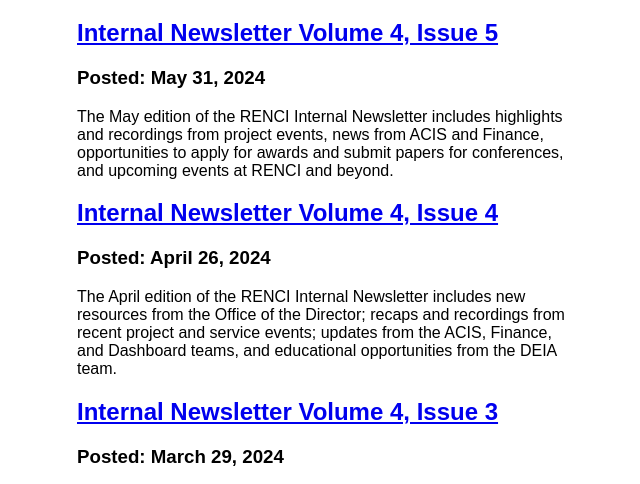
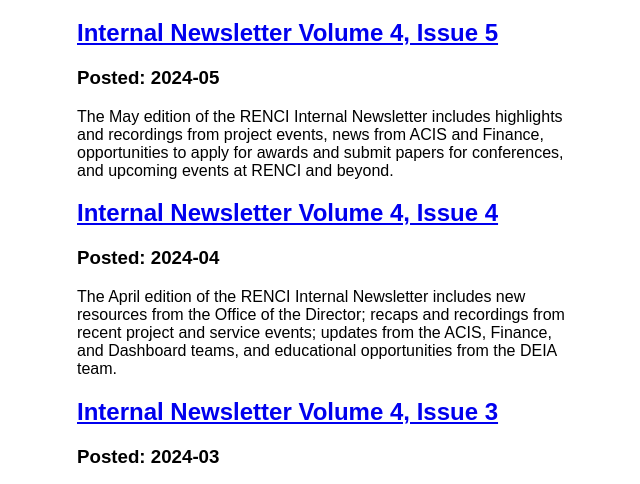
Before and after one commit to nathanlf/the-great-gatsby, a Gatsby site: page /archive in a window 1280 px wide. Shown: the part 275-759 px from the top of the page, without its empty margins (313-953 px from the left). Built offline with nearby package versions, Linux system fonts and the light colour scheme; Gatsby itself is replaced by a stand-in of ours.

Commit message:
Rework content structure, naming convention, frontmatter, URLs, and fix newest edition page

```diff
--- a/gatsby-node.js
+++ b/gatsby-node.js
@@ -10,7 +10,8 @@ exports.createPages = async ({ graphql, actions, reporter }) => {
         nodes {
           id
           frontmatter {
-            slug
+            date
+            edition
           }
         }
       }
@@ -29,7 +30,7 @@ exports.createPages = async ({ graphql, actions, reporter }) => {
     createPage({
       // As mentioned above you could also query something else like frontmatter.title above and use a helper function
       // like slugify to create a slug
-      path: "archive/" + node.frontmatter.slug,
+      path: "archive/" + node.frontmatter.date + "/" + node.frontmatter.edition,
       // changed from `${postTemplate}?__contentFilePath=${node.internal.contentFilePath}` to postTemplate
       component: postTemplate,
       context: { id: node.id },
--- a/newsletter-issues/internal-newsletter-v4-i1.md
+++ b/newsletter-issues/4.1/index.md
@@ -1,7 +1,7 @@
 ---
 title: "Internal Newsletter Volume 4, Issue 1"
-date: "2024-01-26"
-slug: "newsletter-v4-i1"
+date: "2024-01"
+edition: "4.1"
 blurb: "The January edition of the RENCI Internal Newsletter includes important
 messages from ACIS and Finance, new features and requests from the
 Dashboard group, opportunities to participate in hackathons and
--- a/newsletter-issues/internal-newsletter-v4-i3.md
+++ b/newsletter-issues/4.3/index.md
@@ -1,7 +1,7 @@
 ---
 title: "Internal Newsletter Volume 4, Issue 3"
-date: "2024-03-29"
-slug: "newsletter-v4-i3"
+date: "2024-03"
+edition: "4.3"
 blurb: "The March edition of the RENCI Internal Newsletter includes information
 on our new office space policy, updates from the Finance, ACIS, and DEIA
 teams, ways to get involved with our service teams, various professional
--- a/newsletter-issues/internal-newsletter-v4-i4.md
+++ b/newsletter-issues/4.4/index.md
@@ -1,7 +1,7 @@
 ---
 title: "Internal Newsletter Volume 4, Issue 4"
-date: "2024-04-26"
-slug: "newsletter-v4-i4"
+date: "2024-04"
+edition: "4.4"
 blurb: "The April edition of the RENCI Internal Newsletter includes new
 resources from the Office of the Director; recaps and recordings from
 recent project and service events; updates from the ACIS, Finance, and
--- a/newsletter-issues/internal-newsletter-v4-i5.md
+++ b/newsletter-issues/4.5/index.md
@@ -1,7 +1,7 @@
 ---
 title: "Internal Newsletter Volume 4, Issue 5"
-date: "2024-05-31"
-slug: "newsletter-v4-i5"
+date: "2024-05"
+edition: "4.5"
 blurb: "The May edition of the RENCI Internal Newsletter includes highlights
 and recordings from project events, news from ACIS and Finance,
 opportunities to apply for awards and submit papers for conferences, and
--- a/src/components/layout.js
+++ b/src/components/layout.js
@@ -43,7 +43,7 @@ const Layout = ({ pageTitle, children }) => {
             </Link>
           </li>
           <li className={navLinkItem}>
-            <Link to="/archive/newsletter-v4-i5" className={navLinkText}>
+            <Link to="/archive/2024-05/4.5" className={navLinkText}>
                 Newest Edition
             </Link>
           </li>
--- a/src/pages/archive.js
+++ b/src/pages/archive.js
@@ -12,7 +12,7 @@ const ArchivePage = ({ data }) => {
       {
         data.allMarkdownRemark.nodes.map((node) => (
           <div>
-            <Link to={node.frontmatter.slug} key={node.id}>
+            <Link to={ (node.frontmatter.date + "/" + node.frontmatter.edition) } key={node.id}>
               <h2>{node.frontmatter.title}</h2>
             </Link>
             <h3>Posted: {node.frontmatter.date}</h3>
@@ -31,9 +31,9 @@ export const query = graphql`
         allMarkdownRemark(sort: {frontmatter: {date: DESC}}) {
             nodes {
                 frontmatter {
-                    date(formatString: "MMMM D, YYYY")
+                    date
                     title
-                    slug
+                    edition
                     blurb
                 }
             id
--- a/src/pages/index.js
+++ b/src/pages/index.js
@@ -16,7 +16,7 @@ const IndexPage = () => {
       <p>Welcome to the RENCI Internal Newsletter Web Application!</p>
       <div>
         <span>Check out our newest edition here! </span>
-        <Link to="/newsletter-v4-i5/" className={navLinkText}>
+        <Link to="/archive/2024-05/4.5" className={navLinkText}>
           Visit
         </Link>
       </div>
```
Also changed, not shown: src/pages/newest-edition.js (renamed from src/pages/newsletter.js, +6 -5 lines).
